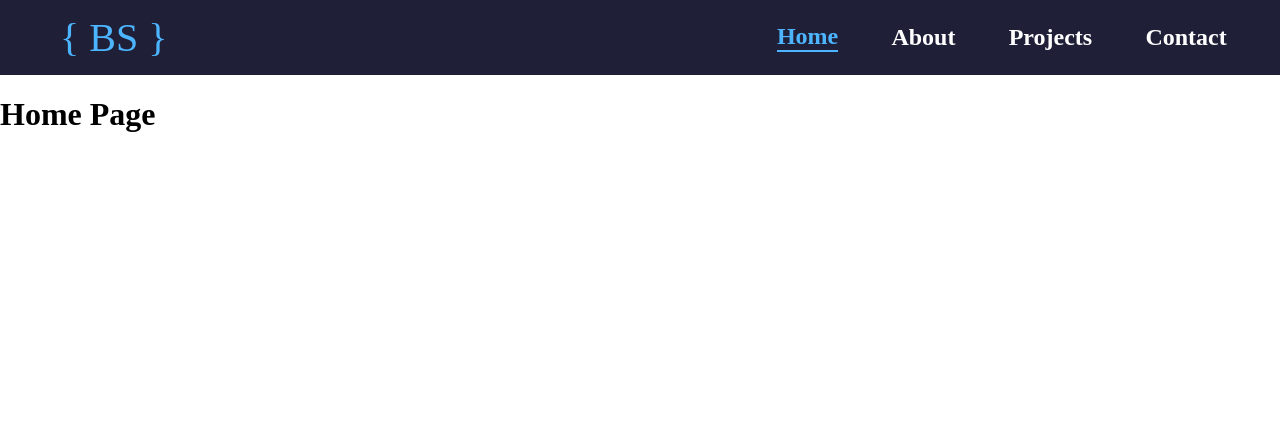
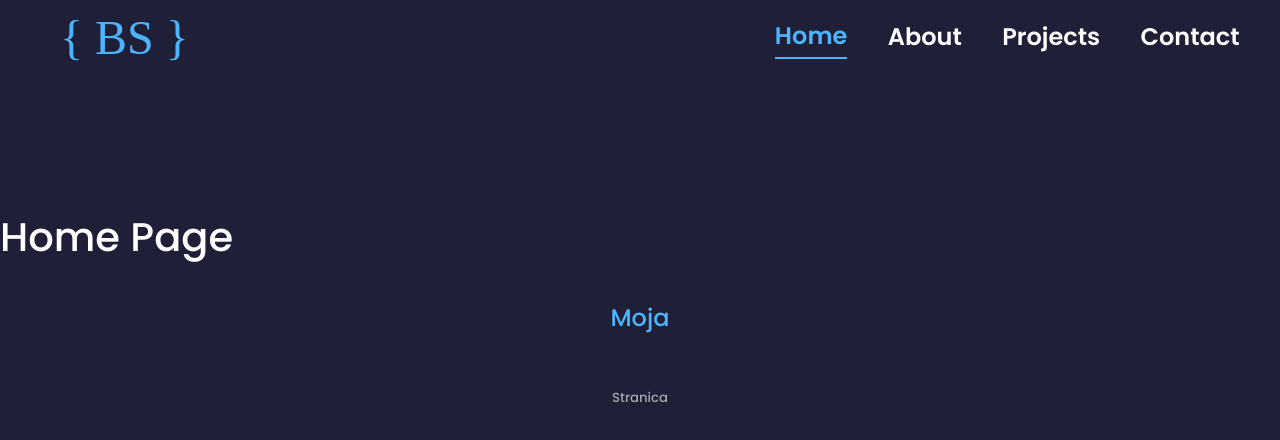
Before and after one commit to borissimic/portfolio, a React (Create React App) app: page / in a window 1280 px wide. Shown: the top 440 px of the page. Built offline with nearby package versions, Linux system fonts and the light colour scheme.

Commit message:
add more util css

```diff
--- a/src/components/Logo/index.scss
+++ b/src/components/Logo/index.scss
@@ -1,7 +1,8 @@
 @import "styles/colors.scss";
 
 .logo {
-  font-size: 40px;
+  font-size: 48px;
+  font-family: "Times New Roman", Times, serif;
   color: $color-primary;
   margin-left: 60px;
 }
--- a/src/components/Navigation/index.scss
+++ b/src/components/Navigation/index.scss
@@ -11,7 +11,7 @@
     text-decoration: none;
     font-weight: bold;
     color: $color-white;
-
+    transition: all 400ms ease;
     &:hover {
       border-bottom: 2px solid $color-primary;
       color: $color-primary;
--- a/src/style.scss
+++ b/src/style.scss
@@ -2,3 +2,5 @@
 @import "./styles/colors.scss";
 @import "./styles/config.scss";
 @import "./styles/placement.scss";
+@import "./styles/contaniers.scss";
+@import "./styles/elements.scss";
--- a/src/styles/colors.scss
+++ b/src/styles/colors.scss
@@ -4,3 +4,7 @@ $color-primary: var(--color-primary);
 $color-primary-variant: var(--color-primary-variant);
 $color-white: var(--color-white);
 $color-light: var(--color-light);
+
+.text-light {
+  color: $color-light;
+}
--- a/src/styles/config.scss
+++ b/src/styles/config.scss
@@ -1,3 +1,5 @@
+@import url("https://fonts.googleapis.com/css2?family=Poppins:wght@300;400;500;600&display=swap");
+
 :root {
   --color-bg: #1f1f38;
   --color-bg--variant: #2c2c6c;
@@ -5,4 +7,24 @@
   --color-primary-variant: rgba(77, 181, 255, 0.4);
   --color-white: #ffffff;
   --color-light: rgba(255, 255, 255, 0.6);
+
+  --conatiner-width-lg: 75%;
+  --contanier-width-md: 86%;
+  --contanier-width-sm: 90%;
 }
+
+html {
+  scroll-behavior: smooth;
+}
+
+::-webkit-scrollbar {
+  display: none;
+}
+
+body {
+  box-sizing: border-box;
+  font-family: "Poppins", sans-serif;
+  background: $color-bg;
+  color: $color-white;
+  line-height: 1.7;
+}
--- /dev/null
+++ b/src/styles/contaniers.scss
@@ -0,0 +1,22 @@
+@import "./config.scss";
+
+$contanier-width-lg: var(--contanier-width-lg);
+$contanier-width-md: var(--contanier-width-md);
+$contanier-width-sm: var(--contanier-width-sm);
+
+.contanier {
+  width: $contanier-width-lg;
+  margin: 0 auto;
+}
+
+@media screen and (max-width: 1024px) {
+  .contanier {
+    width: $contanier-width-md;
+  }
+}
+
+@media screen and (max-width: 600px) {
+  .contanier {
+    width: $contanier-width-sm;
+  }
+}
--- /dev/null
+++ b/src/styles/elements.scss
@@ -0,0 +1,44 @@
+h1,
+h2,
+h3,
+h4,
+h5 {
+  font-weight: 500;
+}
+
+h1 {
+  font-size: 2.5rem;
+}
+
+section {
+  margin-top: 8rem;
+  h2,
+  h5 {
+    text-align: center;
+    color: $color-light;
+  }
+  h2 {
+    color: $color-primary;
+    margin-bottom: 3rem;
+  }
+}
+
+img {
+  display: block;
+  width: 100%;
+  object-fit: cover;
+}
+
+@media screen and (max-width: 1024px) {
+  .section {
+    margin-top: 6rem;
+  }
+}
+
+@media screen and (max-width: 1024px) {
+  .section {
+    h2 {
+      margin-bottom: 2rem;
+    }
+  }
+}
--- a/src/views/HomePage/index.tsx
+++ b/src/views/HomePage/index.tsx
@@ -2,9 +2,11 @@ import "./index.scss";
 
 const HomePage = () => {
   return (
-    <div>
+    <section>
       <h1>Home Page</h1>
-    </div>
+      <h2>Moja</h2>
+      <h5>Stranica</h5>
+    </section>
   );
 };
 
```
Also changed, not shown: src/styles/utils.scss (added, +21 -0 lines), src/assets/bg-texture.png (added).
